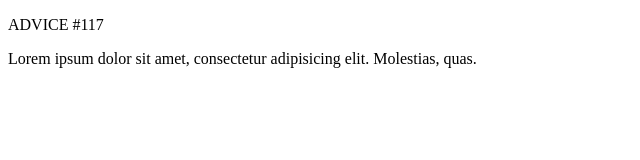
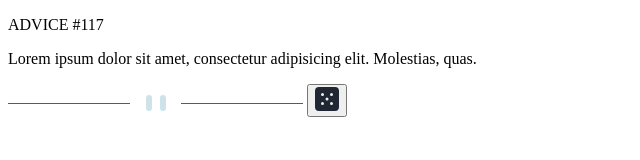
Before and after one commit to phanindraduvvuri/advice-generator, a website built with Vite: page index.html in a window 1280 px wide. Shown: the whole page, without its empty margins (0-640 px from the left). Built offline with nearby package versions, Linux system fonts and the light colour scheme.

Commit message:
Add Markup and Images.

```diff
--- a/index.html
+++ b/index.html
@@ -21,6 +21,10 @@
         Lorem ipsum dolor sit amet, consectetur adipisicing elit. Molestias,
         quas.
       </p>
+      <img src="images/pattern-divider-mobile.svg" alt="" class="divider" />
+      <button class="btn">
+        <img src="images/icon-dice.svg" alt="" />
+      </button>
     </main>
   </body>
 </html>
```
Also changed, not shown: images/favicon-32x32.png (added), images/icon-dice.svg (added), images/pattern-divider-desktop.svg (added), images/pattern-divider-mobile.svg (added).
